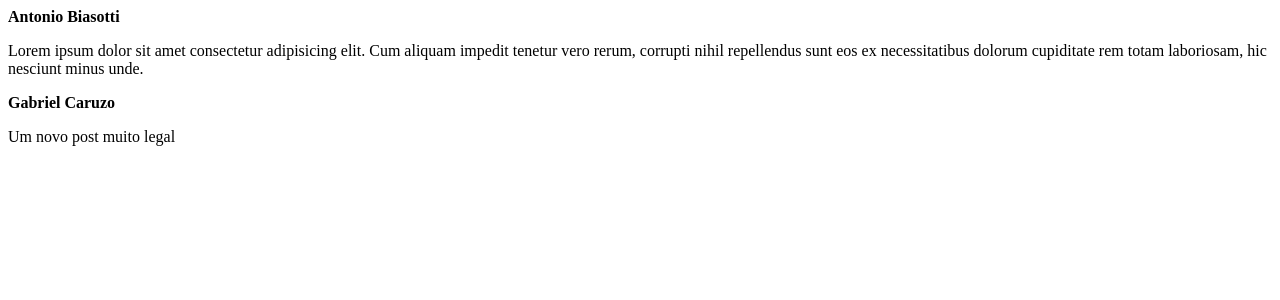
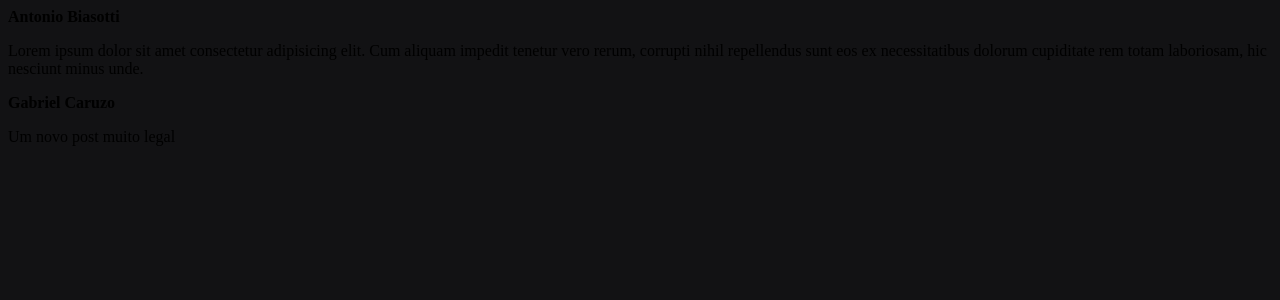
Before and after one commit to antoniobiasotti/fundamentos-react.js, a React (Vite) app: page / in a window 1280 px wide. Shown: the top 300 px of the page. Built offline with nearby package versions, Linux system fonts and the light colour scheme.

Commit message:
Adding Styles

```diff
--- a/src/App.jsx
+++ b/src/App.jsx
@@ -1,4 +1,6 @@
 import { Post } from './Post';
+
+import './styles.css';
 
 export function App() {
   return (
--- /dev/null
+++ b/src/styles.css
@@ -0,0 +1,3 @@
+body {
+     background: #121214;
+}
```
